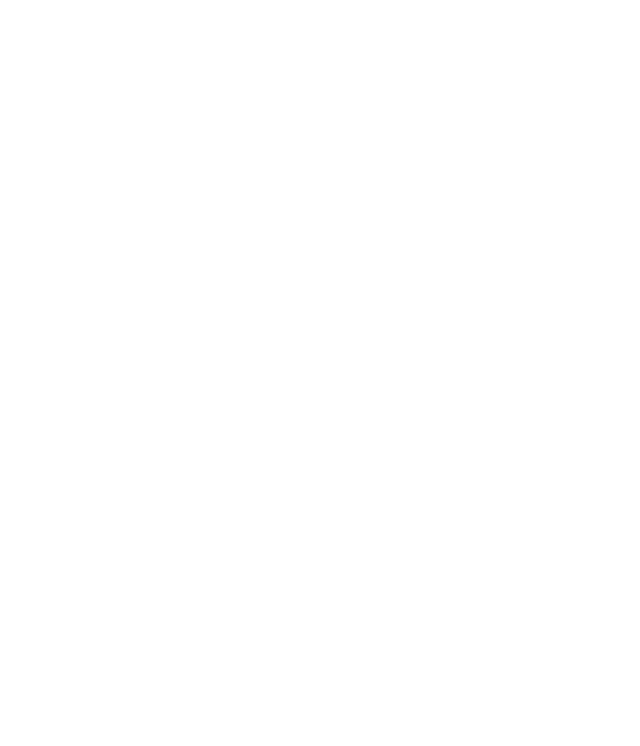
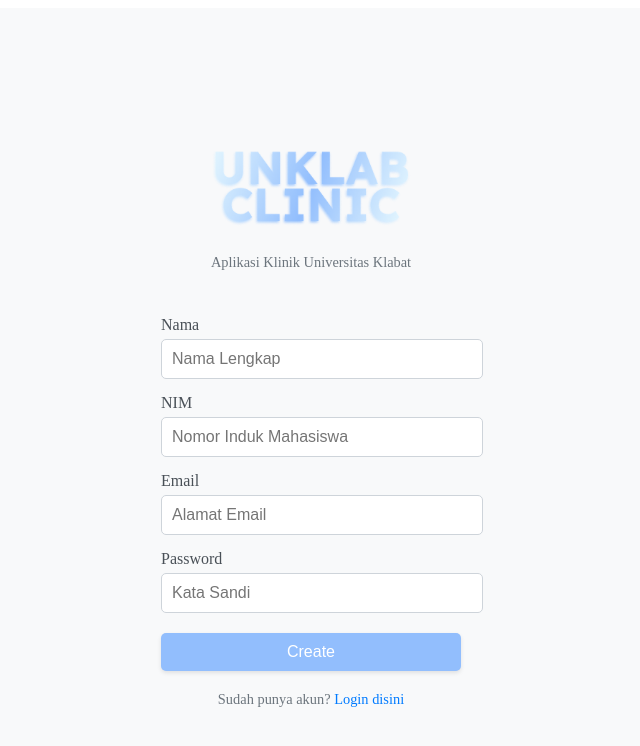
Before and after one commit to arturrr03/uClinic, a React (Vite) app: page /regis in a window 1280 px wide. Before the commit this address had no page. Shown: the top 746 px of the page, without its empty margins (329-969 px from the left). Built offline with nearby package versions, Linux system fonts and the light colour scheme.

Commit message:
adding: pages regis

```diff
--- a/src/App.tsx
+++ b/src/App.tsx
@@ -8,6 +8,7 @@
 //components
 import Frame from "./src/components/Frame";
 import Profile from "./src/pages/Profile";
+import Regis from "./src/pages/Regis";
 
 const App = () => {
   const theme = createTheme({
@@ -29,8 +30,9 @@
           <Route path="/schedule" element={<Frame><Schedule /></Frame>} />
           <Route path="/profile" element={<Frame><Profile /></Frame>} />
 
-          {/* Rute di luar Frame */}
+
           <Route path="/login" element={<Login />} />
+          <Route path= "/regis" element= {<Regis/>}/>
         </Routes>
       </BrowserRouter>
     </ThemeProvider>
--- a/src/src/pages/Login.tsx
+++ b/src/src/pages/Login.tsx
@@ -16,6 +16,10 @@
     navigate('/');
   };
 
+  const handleRegis = () => {
+    navigate('/regis');
+  };
+
   return (
     <div
       style={{
@@ -28,7 +32,7 @@
         padding: '20px',
       }}
     >
-       <div style={{ textAlign: 'center', marginBottom: '30px' }}>
+      <div style={{ textAlign: 'center', marginBottom: '30px' }}>
         <img src={unklabClinicLogo} alt="UNKLAB CLINIC Logo" style={{ maxWidth: '200px', marginBottom: '10px' }} />
         <p style={{ fontSize: '0.9rem', color: '#6c757d' }}>Aplikasi Klinik Universitas Klabat</p>
       </div>
@@ -82,7 +86,7 @@
             width: '100%',
             padding: '10px 15px',
             borderRadius: '5px',
-            backgroundColor: '#007bff',
+            backgroundColor: '#92BEFD',
             color: '#fff',
             border: 'none',
             fontSize: '1rem',
@@ -94,7 +98,7 @@
         </button>
 
         <div style={{ marginTop: '20px', textAlign: 'center', color: '#6c757d', fontSize: '0.9rem' }}>
-          Belum punya akun? <a href="#" style={{ color: '#007bff', textDecoration: 'none' }}>daftar disini</a>
+          Belum punya akun? <a href="#" onClick={handleRegis} style={{ color: '#007bff', textDecoration: 'none', cursor: 'pointer' }}>daftar disini</a>
         </div>
       </div>
     </div>
--- /dev/null
+++ b/src/src/pages/Regis.tsx
@@ -0,0 +1,136 @@
+import React, { useState } from 'react';
+import { useNavigate } from 'react-router-dom';
+import unklabClinicLogo from '../../assets/unklab-clinic-logo.png';
+
+const Regis: React.FC = () => {
+  const navigate = useNavigate();
+  const [nama, setNama] = useState('');
+  const [nim, setNim] = useState('');
+  const [email, setEmail] = useState('');
+  const [password, setPassword] = useState('');
+
+  const handleCreateAccount = () => {
+    // Lakukan logika pendaftaran akun di sini
+    console.log('Creating account with:', { nama, nim, email, password });
+
+    // Setelah berhasil membuat akun, arahkan ke halaman login
+    navigate('/login');
+  };
+
+  const handleBackToLogin = () => {
+    navigate('/login');
+  };
+
+  return (
+    <div
+      style={{
+        display: 'flex',
+        flexDirection: 'column',
+        alignItems: 'center',
+        justifyContent: 'center',
+        minHeight: '100vh',
+        backgroundColor: '#f8f9fa',
+        padding: '20px',
+      }}
+    >
+      <div style={{ textAlign: 'center', marginBottom: '30px' }}>
+        <img src={unklabClinicLogo} alt="UNKLAB CLINIC Logo" style={{ maxWidth: '200px', marginBottom: '10px' }} />
+        <p style={{ fontSize: '0.9rem', color: '#6c757d' }}>Aplikasi Klinik Universitas Klabat</p>
+      </div>
+
+      <div style={{ width: '100%', maxWidth: '300px' }}>
+        <div style={{ marginBottom: '15px' }}>
+          <label htmlFor="nama" style={{ display: 'block', marginBottom: '5px', color: '#495057' }}>
+            Nama
+          </label>
+          <input
+            type="text"
+            id="nama"
+            className="form-control"
+            placeholder="Nama Lengkap"
+            value={nama}
+            onChange={(e) => setNama(e.target.value)}
+            style={inputStyle}
+          />
+        </div>
+        <div style={{ marginBottom: '15px' }}>
+          <label htmlFor="nim" style={{ display: 'block', marginBottom: '5px', color: '#495057' }}>
+            NIM
+          </label>
+          <input
+            type="text"
+            id="nim"
+            className="form-control"
+            placeholder="Nomor Induk Mahasiswa"
+            value={nim}
+            onChange={(e) => setNim(e.target.value)}
+            style={inputStyle}
+          />
+        </div>
+        <div style={{ marginBottom: '15px' }}>
+          <label htmlFor="email" style={{ display: 'block', marginBottom: '5px', color: '#495057' }}>
+            Email
+          </label>
+          <input
+            type="email"
+            id="email"
+            className="form-control"
+            placeholder="Alamat Email"
+            value={email}
+            onChange={(e) => setEmail(e.target.value)}
+            style={inputStyle}
+          />
+        </div>
+        <div style={{ marginBottom: '20px' }}>
+          <label htmlFor="password" style={{ display: 'block', marginBottom: '5px', color: '#495057' }}>
+            Password
+          </label>
+          <input
+            type="password"
+            id="password"
+            className="form-control"
+            placeholder="Kata Sandi"
+            value={password}
+            onChange={(e) => setPassword(e.target.value)}
+            style={inputStyle}
+          />
+        </div>
+
+        <button
+          type="button"
+          className="btn btn-primary btn-block"
+          onClick={handleCreateAccount}
+          style={buttonStyle}
+        >
+          Create
+        </button>
+
+        <div style={{ marginTop: '20px', textAlign: 'center', color: '#6c757d', fontSize: '0.9rem' }}>
+          Sudah punya akun? <a href="#" onClick={handleBackToLogin} style={{ color: '#007bff', textDecoration: 'none', cursor: 'pointer' }}>Login disini</a>
+        </div>
+      </div>
+    </div>
+  );
+};
+
+const inputStyle = {
+  width: '100%',
+  padding: '10px',
+  borderRadius: '5px',
+  border: '1px solid #ced4da',
+  fontSize: '1rem',
+};
+
+const buttonStyle = {
+  width: '100%',
+  padding: '10px 15px',
+  borderRadius: '5px',
+  backgroundColor: '#92BEFD',
+  color: '#fff',
+  border: 'none',
+  fontSize: '1rem',
+  cursor: 'pointer',
+  boxShadow: '0 2px 4px rgba(0, 0, 0, 0.1)',
+};
+
+export default Regis;
```
